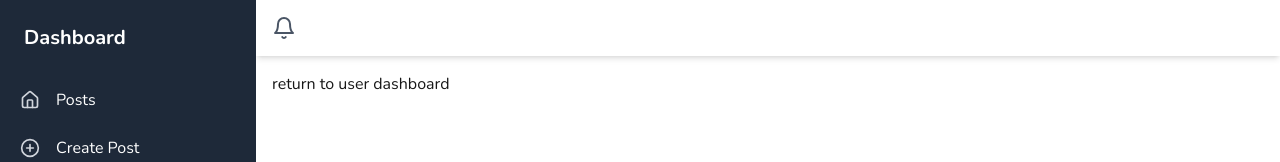
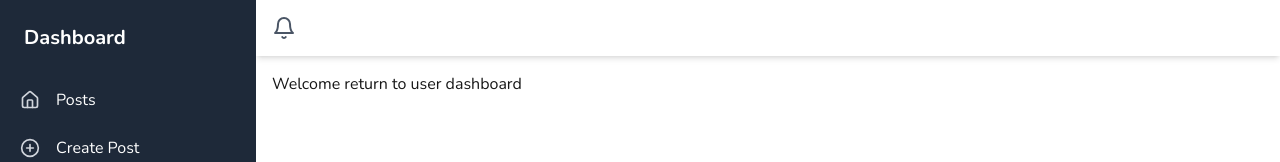
Before and after one commit to clifforddonk/blogsite_frontend, a Next.js app: page /dashboard/about in a window 1280 px wide. Shown: the top 162 px of the page. Built offline with nearby package versions, Linux system fonts and the light colour scheme; no server answers.

Commit message:
Add Redirections

```diff
--- a/app/dashboard/about/page.jsx
+++ b/app/dashboard/about/page.jsx
@@ -1,9 +1,14 @@
+"use client";
 import Link from "next/link";
 import React from "react";
+import { useSession } from "next-auth/react";
 
 const page = () => {
+  const { data: session } = useSession();
+
   return (
     <div>
+      Welcome {session?.user?.name}
       <Link href="/dashboard/user">return to user dashboard</Link>
     </div>
   );
```
